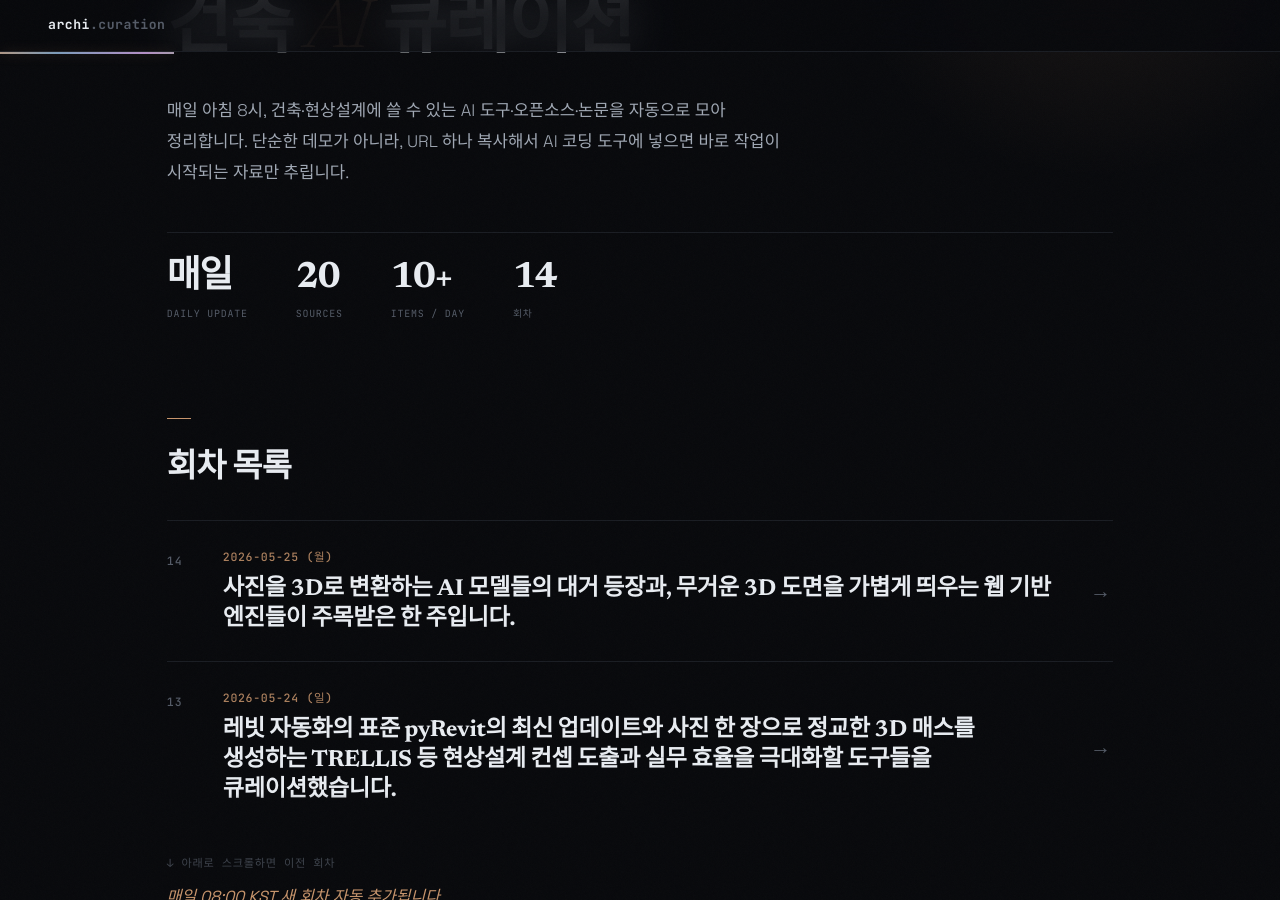
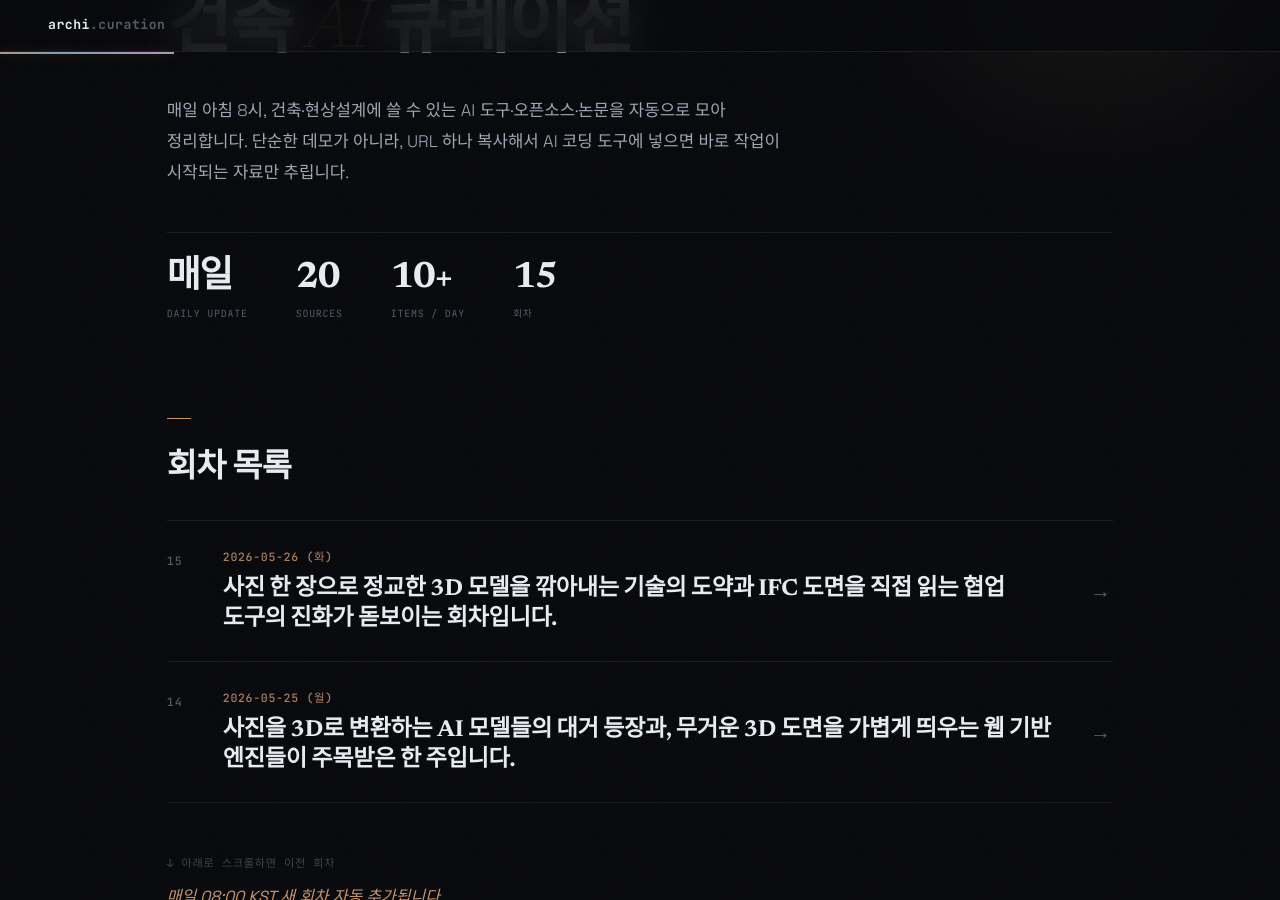
Before and after one commit to ghkch5gh-jpg/ainews-curation, a Jekyll site: the page built from index.md, in a window 1280 px wide and 900 px high, scrolled down 221 px. Built offline with Jekyll 4.4.1, drawn with Linux system fonts in a browser that asks for light colours; some web fonts are replaced; part of the change alters nothing that is shown.

Commit message:
curation: 2026-05-26

````diff
--- /dev/null
+++ b/2026-05-26_화.md
@@ -0,0 +1,179 @@
+---
+layout: default
+title: 2026-05-26 (화)
+eyebrow: 큐레이션 회차
+hero_title: "2026 · 05 · 26 <em>(화)</em>"
+description: "사진 한 장으로 정교한 3D 모델을 깎아내는 기술의 도약과 IFC 도면을 직접 읽는 협업 도구의 진화가 돋보이는 회차입니다."
+summary: 사진 한 장으로 정교한 3D 모델을 깎아내는 기술의 도약과 IFC 도면을 직접 읽는 협업 도구의 진화가 돋보이는 회차입니다.
+---
+
+## 이번 회차 흐름
+
+이번 회차는 사진 데이터를 기반으로 입체 모델을 생성하는 'Image-to-3D(사진의 3D 입체화)' 기술이 주도하고 있습니다. 특히 텐센트와 애플 같은 거대 기업들이 건축적 디테일까지 복원 가능한 고해상도 모델을 연달아 공개하며, 컨셉 디자인 단계에서의 모델링 부하를 획기적으로 줄일 가능성을 보여주었습니다.
+
+동시에 실무 관리 측면에서는 오픈소스 프로젝트 관리 도구들이 IFC와 같은 건축 표준 데이터를 직접 수용하기 시작했습니다. 이는 단순한 문서 위주의 협업을 넘어, 3D 모델 데이터를 중심으로 한 실시간 의사결정 인프라가 오픈소스 생태계에서도 충분히 구축될 수 있음을 시사합니다.
+
+---
+
+## 🔥 GitHub 이번 주 인기 (건축 무관, 그냥 핫한 거)
+
+이번 주 사람들이 가장 별 많이 누른 5개. **분위기 파악용으로만**.
+
+### 1. [tencent/Hy-MT2-1.8B](https://huggingface.co/tencent/Hy-MT2-1.8B)
+Hugging Face Trending | 5.5k 📥 | 이번 주 급상승
+
+복잡한 문장을 다른 나라 말로 아주 정확하게 바꿔주는 경량 번역 AI 모델입니다.
+
+**건축 활용:** 해외 현상설계 공모 시 전문 용어가 섞인 시방서나 지침서를 빠르게 번역할 때 유용합니다.
+
+### 2. [openbmb/MiniCPM-V-4.6](https://huggingface.co/openbmb/MiniCPM-V-4.6)
+Hugging Face Trending | 285k 📥 | 활발한 사용
+
+이미지를 보고 내용을 상세히 설명하거나 질문에 답해주는 눈 달린 ChatGPT 같은 AI입니다.
+
+**건축 활용:** 현장 사진을 넣고 '균열이 있는 부분을 찾아줘'라고 지시하여 1차 안전 점검 보고서 초안을 잡을 수 있습니다.
+
+### 3. [sapientinc/HRM-Text-1B](https://huggingface.co/sapientinc/HRM-Text-1B)
+Hugging Face Trending | 90k 📥 | 신규 등재
+
+긴 텍스트에서 핵심 정보만 쏙쏙 뽑아 정리해주는 요약 전문 AI 도구입니다.
+
+**건축 활용:** 수백 페이지에 달하는 공모 지침서나 법규 문서를 넣고 핵심 설계 조건만 표로 정리할 때 제격입니다.
+
+### 4. [nvidia/Nemotron-Labs-Diffusion-14B](https://huggingface.co/nvidia/Nemotron-Labs-Diffusion-14B)
+Hugging Face Trending | 5.2k 📥 | 신규 모델
+
+엔비디아가 만든 고성능 언어 AI로, 논리적인 글쓰기와 복잡한 추론에 특화되어 있습니다.
+
+**건축 활용:** 설계 개념(Concept)을 논리적으로 풀어서 설명해야 하는 기획안 작성 시 훌륭한 초안 작가 역할을 합니다.
+
+### 5. [OBLITERATUS/Qwen3.6-27B-OBLITERATED](https://huggingface.co/OBLITERATUS/Qwen3.6-27B-OBLITERATED)
+Hugging Face Trending | 7.7k 📥 | 커뮤니티 화제
+
+AI의 답변 제한을 풀어 더 자유롭고 창의적인 아이디어를 낼 수 있게 개조된 모델입니다.
+
+**건축 활용:** 기존 AI가 뻔한 대답만 할 때, 더 파격적이고 실험적인 건축 형태에 대한 아이디어를 얻기 좋습니다.
+
+---
+
+## 코어 ★★★ (건축 직격)
+
+### [TencentARC/Pixal3D](https://huggingface.co/TencentARC/Pixal3D)
+★★★ | Hugging Face | 206 📥 | 2026-05-24 갱신
+
+**한 줄로:** 사진 한 장을 넣으면 SketchUp 모델처럼 바로 쓸 수 있는 3D 입체 모델로 깎아주는 AI 조각가입니다.
+
+**왜 의미 있냐:**
+- 답사 가서 찍은 건물 사진을 즉시 3D 데이터로 변환해 대지 컨텍스트 모델로 활용할 수 있습니다.
+- 손으로 그린 아이디어 스케치를 입체화하여 초반 매스 검토 시간을 80% 이상 줄여줍니다.
+
+**Claude Code에 시키기:**
+```
+git clone https://huggingface.co/TencentARC/Pixal3D
+```
+→ "git clone https://github.com/TencentARC/Pixal3D.git 후 "현장 사진 이미지(site_photo.jpg)를 넣어서 FBX 포맷의 3D 모델로 만들어줘""
+
+**왜 이번 주:** 기존 기술보다 건축물의 엣지(모서리) 표현이 훨씬 날카롭고 정확해져 실무 활용도가 높아졌습니다.
+
+---
+
+### [opf/openproject](https://github.com/opf/openproject)
+★★★ | GitHub | 15.2k ⭐ | 2026-05-25 갱신
+
+**한 줄로:** 건축 협업용 Notion인데, IFC(건축 표준 파일) 도면까지 직접 읽고 관리하는 똑똑한 협업 도구입니다.
+
+**왜 의미 있냐:**
+- 별도의 유료 뷰어 없이도 웹상에서 IFC 모델을 띄워놓고 협업사들과 실시간으로 이슈를 체크합니다.
+- BCF(협업용 포맷)를 지원해 Revit이나 ArchiCAD에서 올린 수정 요청을 한곳에서 통합 관리합니다.
+
+**Claude Code에 시키기:**
+```
+git clone https://github.com/opf/openproject
+```
+→ "git clone https://github.com/opf/openproject.git 후 "우리 사무소 IFC 모델 서버와 연동해서 대시보드 구성해줘""
+
+**왜 이번 주:** 최근 업데이트로 3D 모델 로딩 속도가 비약적으로 빨라져 대규모 현상설계 프로젝트도 감당 가능합니다.
+
+---
+
+### [mehanix/arcada](https://github.com/mehanix/arcada)
+★★★ | GitHub | 320 ⭐ | 활발한 업데이트
+
+**한 줄로:** 웹브라우저에서 바로 평면도를 그리고 가구를 배치해볼 수 있는 가벼운 인테리어 설계 library(미리 만들어진 도구 묶음)입니다.
+
+**왜 의미 있냐:**
+- 클라이언트 미팅 현장에서 태블릿으로 평면 구성을 즉석에서 수정하며 대안을 보여줄 수 있습니다.
+- 복잡한 CAD 설치 없이도 신입 사원이나 비전문가가 기초적인 공간 레이아웃을 잡기에 최적입니다.
+
+**Claude Code에 시키기:**
+```
+git clone https://github.com/mehanix/arcada
+```
+→ "git clone https://github.com/mehanix/arcada.git 후 "이 평면도 도구를 우리 회사 홈페이지에 상담용으로 삽입해줘""
+
+**왜 이번 주:** React 기반으로 구조가 개편되어 우리 사무소만의 커스텀 가구 라이브러리를 추가하기 매우 쉬워졌습니다.
+
+---
+
+### [PhysX-Omni/PhysX-Omni](https://huggingface.co/PhysX-Omni/PhysX-Omni)
+★★★ | Hugging Face | 8B Params | 5일 전 업데이트
+
+**한 줄로:** 건물 안의 공기 흐름이나 구조물이 중력에 어떻게 반응할지 실시간으로 계산해주는 물리 엔진 SDK(개발자 키트)입니다.
+
+**왜 의미 있냐:**
+- 비정형 구조물이 실제로 자립할 수 있는지, 시공 시 무너질 위험은 없는지 물리적으로 검증합니다.
+- 창문 위치에 따른 실내 환기 시뮬레이션을 시각화하여 발주처 설득 자료로 활용합니다.
+
+**Claude Code에 시키기:**
+```
+git clone https://huggingface.co/PhysX-Omni/PhysX-Omni
+```
+→ "git clone https://github.com/PhysX-Omni/PhysX-Omni.git 후 "이 엔진을 써서 우리 GH(그래스호퍼) 모델의 구조 안정성을 테스트하는 스크립트 짜줘""
+
+**왜 이번 주:** 엔비디아 옴니버스와의 연동성이 극대화되어 시각적 퀄리티와 물리적 정확도를 동시에 잡았습니다.
+
+---
+
+## 서브 ★★
+
+### [mlt131220/Astral3D](https://github.com/mlt131220/Astral3D)
+★★ | GitHub | 2.3k ⭐ | 2026-05-25 갱신
+
+게임처럼 부드럽게 돌아가는 고성능 3D 엔진으로, 대규모 단지 모델을 끊김 없이 보여줍니다.
+→ `git clone …` · "우리 프로젝트의 거대한 OBJ 파일을 웹에서 렉 없이 돌려볼 수 있게 변환해줘"
+
+### [Mohamedelrefaie/DrivAerNet](https://github.com/Mohamedelrefaie/DrivAerNet)
+★★ | GitHub | 512 ⭐ | 데이터셋 공개
+
+공기 역학적 형태를 학습시키기 위한 방대한 데이터 묶음으로, 유선형 건축물 설계의 기초 자료가 됩니다.
+→ `git clone …` · "이 데이터를 학습해서 우리 컨셉 건물의 풍압 저항을 예측하는 AI를 만들어줘"
+
+### [nvidia/vgg-ttt](https://huggingface.co/nvidia/vgg-ttt)
+★★ | Hugging Face | 1B Params | 8시간 전 등재
+
+이미지의 질감을 분석해서 3D 모델에 입힐 수 있는 재질 데이터로 바꿔주는 API(데이터 통로)입니다.
+→ `git clone …` · "벽돌 사진에서 실제 같은 3D 텍스처(질감) 지도를 추출해줘"
+
+### [apple/Sharp](https://huggingface.co/apple/Sharp)
+★★ | Hugging Face | 11k 📥 | 2025-12 갱신
+
+애플이 만든 이미지-3D 변환 도구로, 아이폰으로 찍은 사물을 아주 정교한 입체 파일로 바꿔줍니다.
+→ `git clone …` · "아이폰으로 스캔한 가구 사진을 glTF 파일로 변환해서 우리 BIM 모델에 넣어줘"
+
+### [depth-anything/DA3-BASE](https://huggingface.co/depth-anything/DA3-BASE)
+★★ | Hugging Face | 54k 📥 | 2025-11 갱신
+
+평면 사진에서 거리감을 읽어내어 '어디가 멀고 어디가 가까운지' 지도를 그려주는 AI입니다.
+→ `git clone …` · "단면 사진에서 공간의 깊이를 분석해 3D 공간 구성을 역설계해줘"
+
+### [bralani01/nopo4d](https://huggingface.co/bralani01/nopo4d)
+★★ | Hugging Face | 261 📥 | 7일 전 업데이트
+
+시간에 따라 변화하는 3D 형태를 생성하는 도구로, 움직이는 키네틱 파사드 설계에 응용 가능합니다.
+→ `git clone …` · "태양 고도에 따라 차양막이 움직이는 4D 시뮬레이션 영상을 만들어줘"
+
+---
+
+## 메모
+
+이미지 한 장으로 3D 모델을 만드는 기술이 실무급 해상도에 도달했습니다. 다만 아직 한국의 복잡한 주차장 법규 등을 자동으로 체크해주는 특화 모델은 부족한 상태입니다. 다음 회차에서는 법규 텍스트를 파이썬 코드로 자동 변환해주는 'Legal-to-Code' 흐름을 집중 추적하겠습니다.
--- a/index.md
+++ b/index.md
@@ -12,12 +12,13 @@ stats:
     lbl: "Sources"
   - num: "10+"
     lbl: "Items / Day"
-  - num: "14"
+  - num: "15"
     lbl: "회차"
 ---
 
 ## 회차 목록
 
+- [2026-05-26 (화) — 사진 한 장으로 정교한 3D 모델을 깎아내는 기술의 도약과 IFC 도면을 직접 읽는 협업 도구의 진화가 돋보이는 회차입니다.](2026-05-26_화.html)
 - [2026-05-25 (월) — 사진을 3D로 변환하는 AI 모델들의 대거 등장과, 무거운 3D 도면을 가볍게 띄우는 웹 기반 엔진들이 주목받은 한 주입니다.](2026-05-25_월.html)
 - [2026-05-24 (일) — 레빗 자동화의 표준 pyRevit의 최신 업데이트와 사진 한 장으로 정교한 3D 매스를 생성하는 TRELLIS 등 현상설계 컨셉 도출과 실무 효율을 극대화할 도구들을 큐레이션했습니다.](2026-05-24_일.html)
 - [2026-05-23 (토) — 물리 법칙이 적용된 3D 생성 모델과 점구름(Point Cloud) 데이터 기반의 지능형 추론 기술이 돋보이는 2026년 5월 23일자 건축 AI 큐레이션입니다.](2026-05-23_토.html)
````
